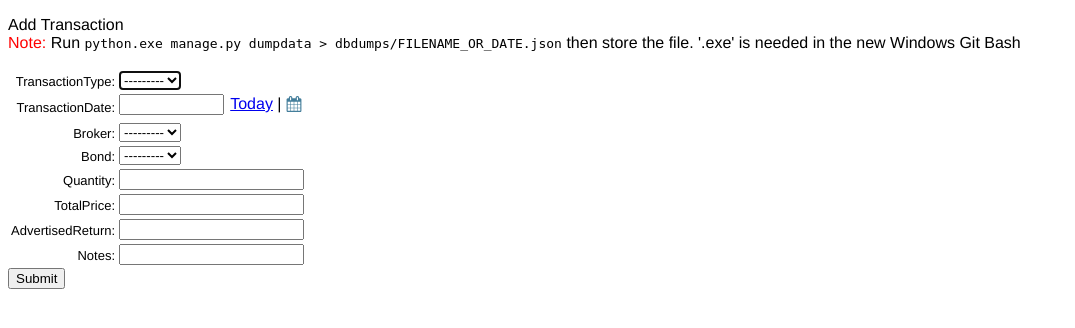
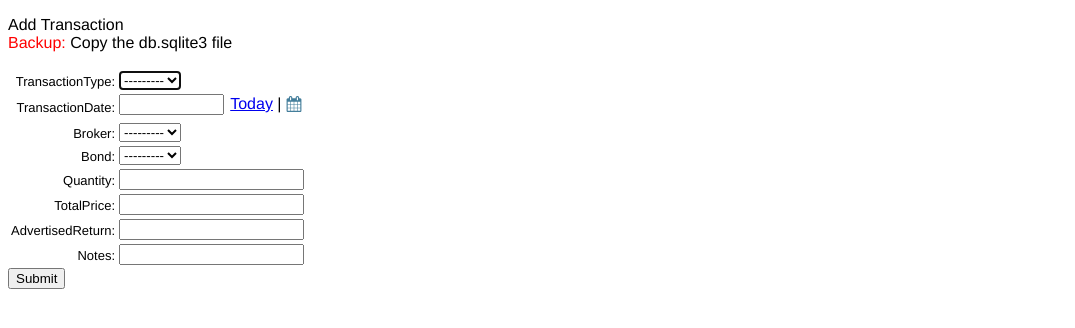
Before and after one commit to reddress/bondtracker, a Django app: page /transactions/transaction/add/ in a window 1280 px wide. Shown: the part 163-491 px from the top of the page, without its empty margins (0-1075 px from the left). Run offline with Django 3.2, Linux system fonts and the light colour scheme; the visitor is signed in with stand-in values (Sample User, id 1); data that the repository does not hold is empty.

Commit message:
note about backup

```diff
--- a/reports/templates/reports/allTransactions.html
+++ b/reports/templates/reports/allTransactions.html
@@ -5,7 +5,7 @@
 {% block content %}
 All Transactions
 <br><br>
-<span style="color: red;">Backup:</span> Copy the file db.sqlite3
+<span style="color: red;">Backup:</span> Copy the db.sqlite3 file
 
 {% include "reports/transactionList.html" %}
 
--- a/transactions/templates/transactions/transaction_form.html
+++ b/transactions/templates/transactions/transaction_form.html
@@ -7,7 +7,7 @@
 <p>
     Add Transaction
     <br>
-    <span style="color: red;">Note:</span> Run <code>python.exe manage.py dumpdata &gt; dbdumps/FILENAME_OR_DATE.json</code> then store the file. '.exe' is needed in the new Windows Git Bash
+    <span style="color: red;">Backup:</span> Copy the db.sqlite3 file
 </p>
 
 <form action="" method="POST">
```
